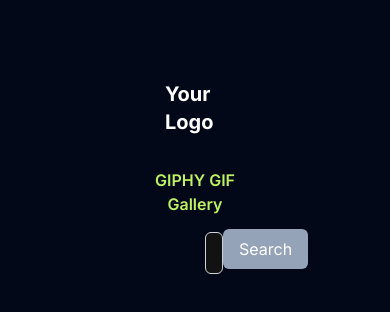
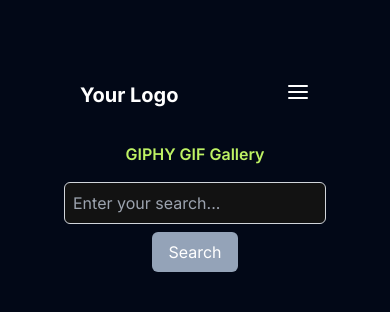
Before and after one commit to roy2pushkar/Giphy-App, a Next.js app: page /Dashboard in a window 390 px wide. Shown: the top 312 px of the page. Built offline with nearby package versions, Linux system fonts and the light colour scheme.

Commit message:
Added some features

```diff
--- a/package.json
+++ b/package.json
@@ -20,6 +20,7 @@
     "next-themes": "^0.2.1",
     "react": "^18",
     "react-dom": "^18",
+    "react-feather": "^2.0.10",
     "react-icons": "^4.12.0",
     "react-router-dom": "^6.21.0",
     "react-toastify": "^9.1.3",
--- a/src/app/Dashboard/page.tsx
+++ b/src/app/Dashboard/page.tsx
@@ -4,7 +4,7 @@
 import { FaHeart } from 'react-icons/fa';
 import { useRouter } from 'next/navigation';
 import { ModeToggle } from '@/components/ui/toggle-provider';
-
+import { Menu, X } from "react-feather";
 import { toast, ToastContainer } from 'react-toastify';
 import 'react-toastify/dist/ReactToastify.css';
 import Link from 'next/link';
@@ -47,6 +47,11 @@
   const [loading, setLoading] = useState<boolean>(false);
   const router = useRouter();
   const [clickedGifs, setClickedGifs] = useState<Gif[]>([]);
+  const [isOpen, setIsOpen] = useState(false);
+
+  const handleClick = () => {
+    setIsOpen(!isOpen);
+  };
 
 
   const handleSearch = async () => {
@@ -85,37 +90,43 @@
   router.push('/Register')
 }
 
-  const [isOpen, setIsOpen] = useState(false);
 
-  const toggleMenu = () => {
-    setIsOpen(!isOpen);
-  };
 
   return (
     <div>
-      <div className=' ml-[149px] mr-[149px] m-16 '>
-        <nav className='  p-4 mt-4 mb-4'>
-          <div className=' flex items-center justify-between'>
-            <div className='text-white font-bold text-xl'>Your Logo</div>
+      <div className="lg:ml-[149px] lg:mr-[149px] m-16">
+     <nav className="p-4 mt-4 mb-4">
+        <div className="flex items-center justify-between">
+          <div className="text-white font-bold text-xl">Your Logo</div>
+          <div className="lg:hidden">
+            <button
+              onClick={handleClick}
+              className="text-white cursor-pointer focus:outline-none"
+            >
+              {isOpen ? <X size={24} /> : <Menu size={24} />}
+            </button>
+          </div>
           <div className={`lg:flex ${isOpen ? 'block' : 'hidden'}`}>
-              <ul className='flex space-x-4'>
+            {isOpen && (
+              <div className="lg:hidden">
+                <ul className="flex flex-col justify-center items-center mt-8 space-x-4">
                   <li>
-                  <Link href='/Login'>
-                    <p className='text-white cursor-pointer'>Home</p>
+                    <Link href="/Login">
+                      <p className="text-white cursor-pointer">Home</p>
                     </Link>
                   </li>
                   <li>
-                  <a onClick={handleClickFavorites} className='text-white cursor-pointer'>
+                    <a onClick={handleClickFavorites} className="text-white cursor-pointer">
                       Favorites
                     </a>
                   </li>
                   <li>
-                  <a onClick={handleClickSignin} className='text-white cursor-pointer'>
+                    <a onClick={handleClickSignin} className="text-white cursor-pointer">
                       Signin
                     </a>
                   </li>
                   <li>
-                  <a onClick={handleClickRegister} className='text-white cursor-pointer'>
+                    <a onClick={handleClickRegister} className="text-white cursor-pointer">
                       Register
                     </a>
                   </li>
@@ -124,24 +135,26 @@
                   </li>
                 </ul>
               </div>
+            )}
+          </div>
         </div>
       </nav>
-        <h1 className=' text-center text-lime-300 font-semibold '>GIPHY GIF Gallery</h1>
-        <div className='flex justify-around items-center'>
+      <h1 className="text-center text-lime-300 font-semibold">GIPHY GIF Gallery</h1>
+      <div className="flex flex-col sm:flex-row items-center justify-around">
         <input
-            type='text'
-            className='w-2/3 p-2 border border-gray-300 rounded-md mt-4 text-black ml-14'
-            placeholder='Enter your search...'
+          type="text"
+          className="w-full sm:w-2/3 p-2 border border-gray-300 rounded-md mt-4 text-black "
+          placeholder="Enter your search..."
           value={searchQuery}
           onChange={(e) => setSearchQuery(e.target.value)}
           onKeyDown={(e) => {
-              if (e.key === 'Enter') {
+            if (e.key === "Enter") {
               handleSearch();
             }
           }}
         />
         <button
-            className='p-2 pl-4 pr-4 mt-2 bg-slate-400 text-white rounded-md mr-8'
+          className="p-2 pl-4 pr-4 mt-2 bg-slate-400 text-white rounded-md sm:mr-8"
           onClick={handleSearch}
           disabled={loading} // Disable the button when loading
         >
@@ -151,22 +164,22 @@
 
       {loading && <div>Loading...</div>}
 
-        <div className='grid grid-cols-1 sm:grid-cols-2 md:grid-cols-3 lg:grid-cols-4 gap-4 mt-8 ml-14'>
+      <div className="grid grid-cols-1 sm:grid-cols-2 md:grid-cols-3 lg:grid-cols-4 gap-4 mt-8 ml-14">
         {gifs.map((gif) => (
-            <div key={gif.id} className='flex justify-center'>
-              <div className='rounded overflow-hidden shadow-lg'>
+          <div key={gif.id} className="flex justify-center">
+            <div className="rounded overflow-hidden shadow-lg">
               <img
                 src={gif.images.fixed_height.url}
-                  alt={gif.title || 'GIF'}
-                  className='w-full h-48 object-cover'
+                alt={gif.title || "GIF"}
+                className="w-full h-48 object-cover"
               />
-                <div className='p-4 flex flex-row justify-between'>
-                  <p className='text-lg font-semibold mb-2'>{gif.title || 'Untitled'}</p>
+              <div className="p-4 flex flex-row justify-between">
+                <p className="text-lg font-semibold mb-2">{gif.title || "Untitled"}</p>
                 <FaHeart
-                    className='cursor-pointer text-red-500 font-medium'
+                  className="cursor-pointer text-red-500 font-medium"
                   onClick={() => addToFavorites(gif)}
                 />
-                  <ToastContainer position='top-right' />
+                <ToastContainer position="top-right" />
               </div>
             </div>
           </div>
```
Also changed, not shown: 1 other file (tests, documents, lock files or other folders). Lines whose indentation alone changed are shown as unchanged.
